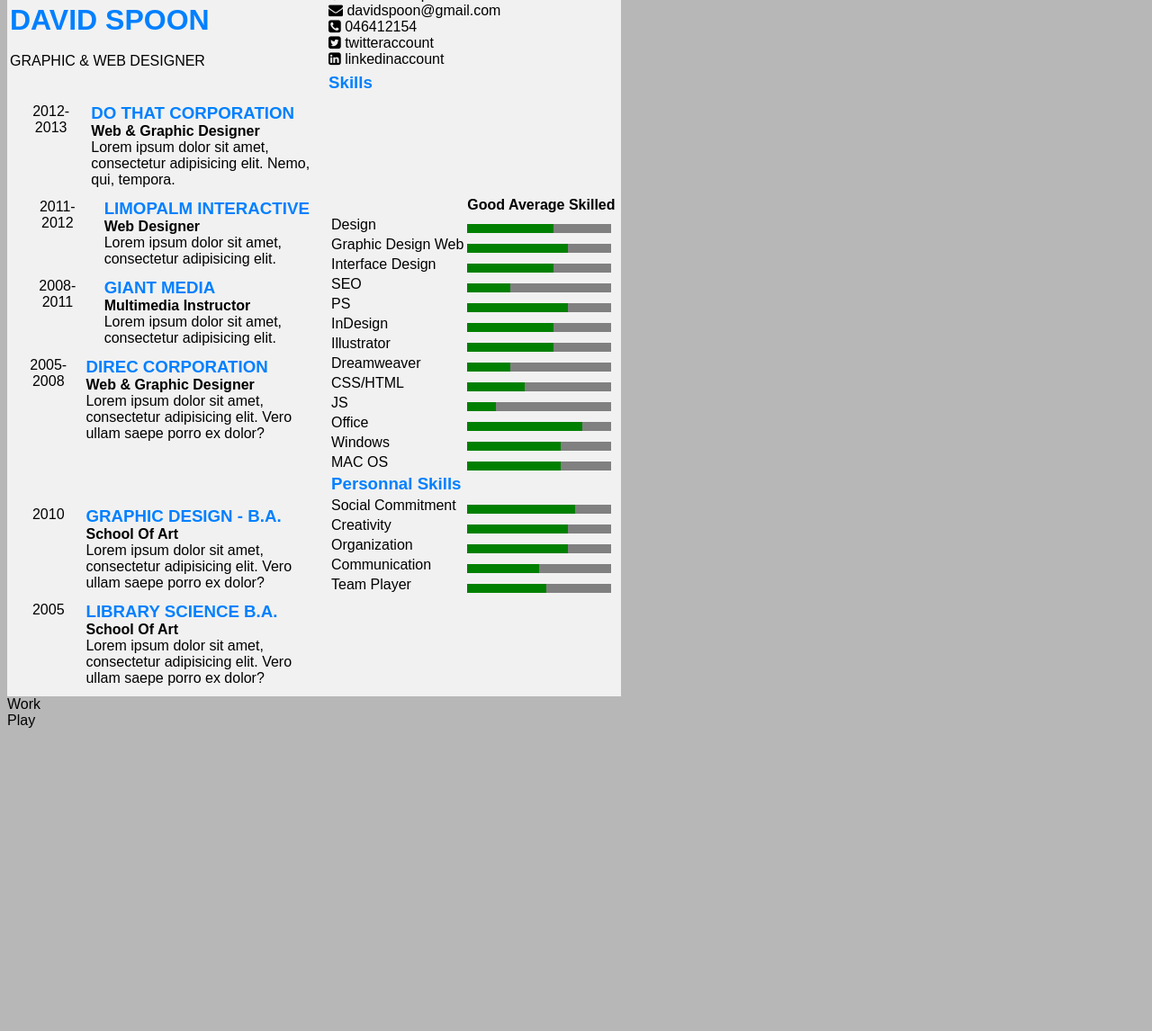
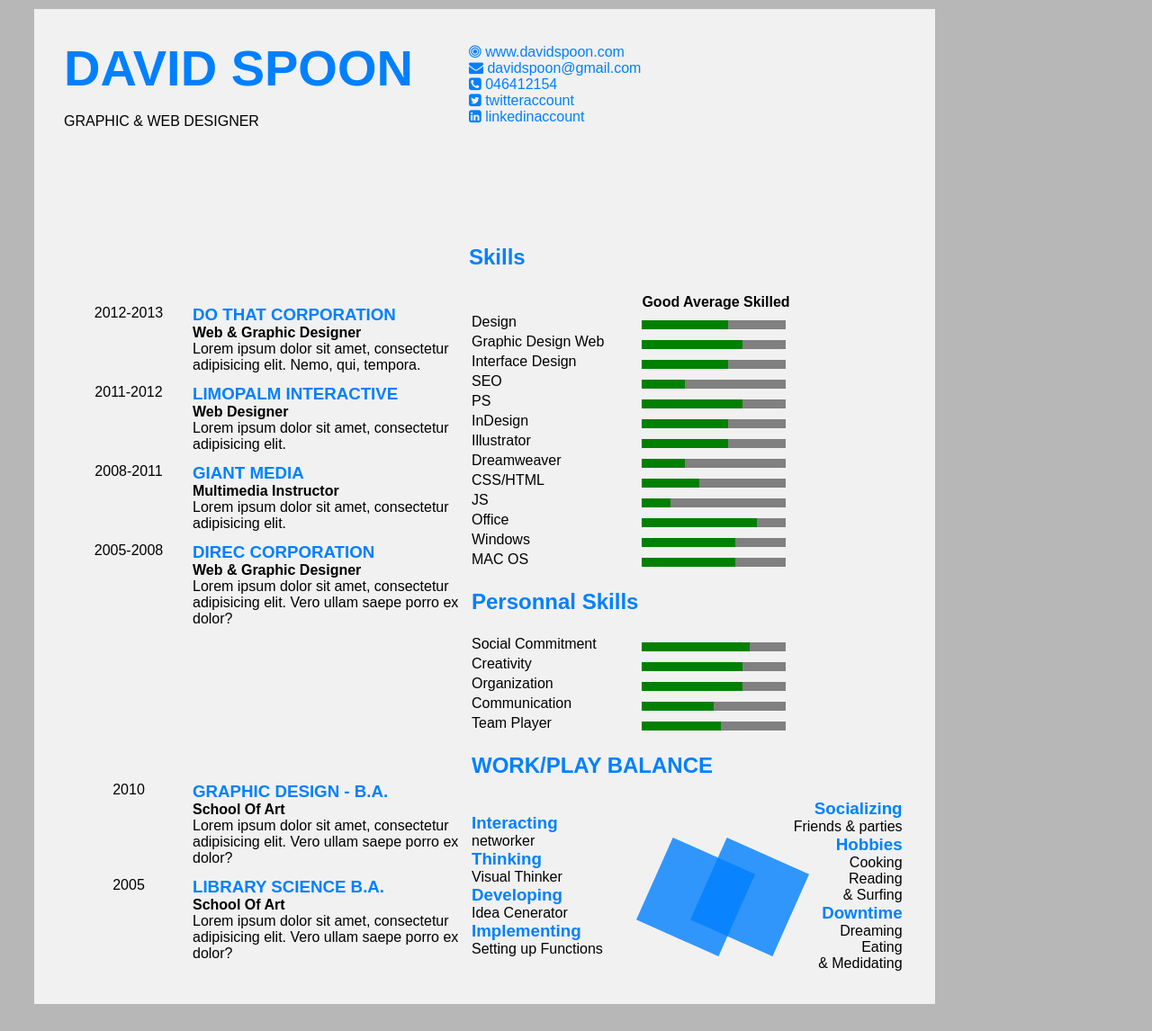
Before and after one commit to ireneaadler/Cv_dave, a plain HTML site: page index.html in a window 1280 px wide. Shown: the part 46-1192 px from the top of the page at 90% size. Before the commit the page ends 864 px from the top, so only its background shows below. Drawn offline with Linux system fonts and the light colour scheme.

Commit message:
Final touch

```diff
--- a/index.html
+++ b/index.html
@@ -1,6 +1,7 @@
 <!DOCTYPE html>
 <html>
 <head>
+	<meta charset="utf-8">
 	<title>CV DAVE</title>
 	<link rel="stylesheet" href="stylesheet.css">
 	<link rel="stylesheet" href="./font-awesome-4.7.0/css/font-awesome.css">
@@ -12,8 +13,10 @@
 
 	<table id="main-table">
 		<thead>
-			<td> <h1 class="dave">DAVID SPOON</h1><br>
-			GRAPHIC &amp; WEB DESIGNER</td>
+			<td>
+				<h1 class="dave">DAVID SPOON</h1><br>
+				GRAPHIC &amp; WEB DESIGNER
+			</td>
 			<td>
 				<a> <i class="fa fa-bullseye" aria-hidden="true"></i> www.davidspoon.com</a><br>
 				<a><i class="fa fa-envelope" aria-hidden="true"></i> davidspoon@gmail.com</a><br>
@@ -25,14 +28,16 @@
 		</thead>
 
 		<tbody>
-
+			<tr>
+				<td id="head-space"></td>
+			</tr>
 			<tr>
 				<td></td>
 				<td>
-					<h3>Skills</h3>
+					<h2>Skills</h2>
 				</td>
 			</tr>
-			<tr id="content">
+			<tr>
 				<td>
 					<table id="experience">
 
@@ -87,7 +92,7 @@
 				<td class="skills">
 
 					<table>
-						<tr>
+
 						<th></th>
 						<th>Good Average Skilled</th>
 						<tr>
@@ -170,7 +175,7 @@
 						</tr>
 						<tr>
 							<td>
-									<h3>Personnal Skills</h3>
+								<h2>Personnal Skills</h2>
 							</td>
 						</tr>
 						<tr>
@@ -204,7 +209,54 @@
 							</td>
 						</tr>
 
+						<tr>
+							<td colspan="3">
+								<h2>WORK/PLAY BALANCE</h2>
+							</td>
 						</tr>
+						<tr id="play">
+
+							<td id="left">
+								<h3>Interacting</h3>
+								<p>networker</p><div class="cube1"></div>
+
+								<h3>Thinking</h3>
+								<p>Visual Thinker</p>
+
+								<h3>Developing</h3>
+								<p>Idea Cenerator</p>
+
+								<h3>Implementing</h3>
+								<p>Setting up Functions</p>
+
+							</td>
+
+							<td>
+
+								<div class="cube" id="cube1"></div>
+								<div class="cube" id="cube2"></div>
+
+							</td>
+
+							<td id="right">
+
+								<h3>Socializing</h3>
+								<p>Friends &amp; parties</p><div class="cube2"></div>
+
+								<h3>Hobbies</h3>
+								<p>Cooking</p>
+								<p>Reading</p>
+								<p>&amp; Surfing</p>
+
+								<h3>Downtime</h3>
+								<p>Dreaming</p>
+								<p>Eating</p>
+								<p>&amp; Medidating</p>
+
+							</td>
+
+						</tr>
+
 					</table>
 
 				</td>
@@ -216,7 +268,5 @@
 
 
 	</table>
-	<div>Work</div>
-	<div>Play</div>
 </body>
 </html>
--- a/stylesheet.css
+++ b/stylesheet.css
@@ -2,12 +2,12 @@
 	font-family: 'Arial', 'Helvetica', sans-serif;
 }
 
-h3 {
+h1, h3, p {
 	padding: 0;
 	margin: 0;
 }
 
-h1, h2, h3, h4 {
+h1, h2, h3, h4, thead a, thead span {
 	color: #0080ff;
 }
 
@@ -15,13 +15,18 @@ body {
 	background-color: #b7b7b7;
 }
 
-#content {
-	padding-top: 100px;
+
+#experience td {
+	max-width: 300px;
 }
 
-/* table, th, td {
+#head-space {
+	height: 100px;
+}
+
+/*  table, th, td {
 	border: 1px solid black;
-} */
+}  */
 
 /*
 	MAIN TABLE
@@ -29,7 +34,14 @@ body {
 
 #main-table {
 	background-color: #f1f1f1;
+	padding: 30px;
+	margin: 30px;
 }
+
+thead h1 {
+	font-size: 3.5em;
+}
+
 
 /*
 	EXPERIENCE
@@ -53,12 +65,8 @@ body {
 
 
 .space {
-	height: 50px;
+	height: 150px;
 
-}
-
-td {
-	max-width: 350px;
 }
 
 .dave {
@@ -76,14 +84,6 @@ td {
 	SKILLS
 */
 
- /* .skills {
- 	position: relative;
- }
-
- .skills table {
- 	position: absolute;
- 	top: 0;
- }   */
 
 /* All Progress Bars */
 progress {
@@ -110,7 +110,40 @@ progress:not([value]) {
 }
 
 progress {
-	backgound-color: #0080ff;
+	color: #0080ff;
 	height: 10px;
 	border: none;
 }
+
+
+
+
+/*
+	WORK/PLAY BALANCE
+*/
+
+#play {
+	position: relative;
+}
+
+
+#play #right {
+	text-align: right;
+}
+.cube {
+	width: 100px;
+	height: 100px;
+	background-color: #0080ff;
+	opacity: 0.8;
+	position: absolute;
+	top: 60px;
+	transform: rotate(-66deg);
+}
+
+#cube1 {
+	left: 200px;
+}
+
+#cube2 {
+	left: 260px;
+}
```
Lines whose indentation alone changed are shown as unchanged.
